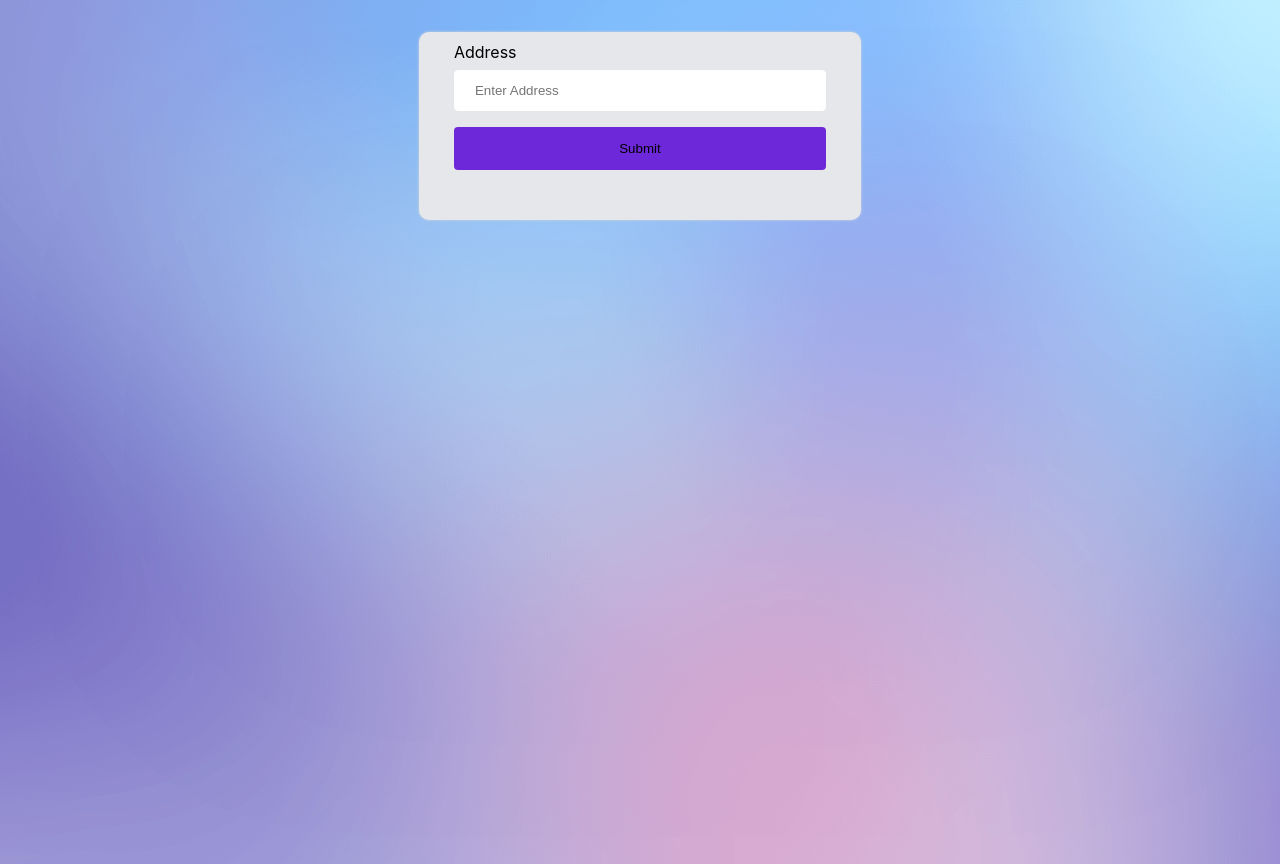
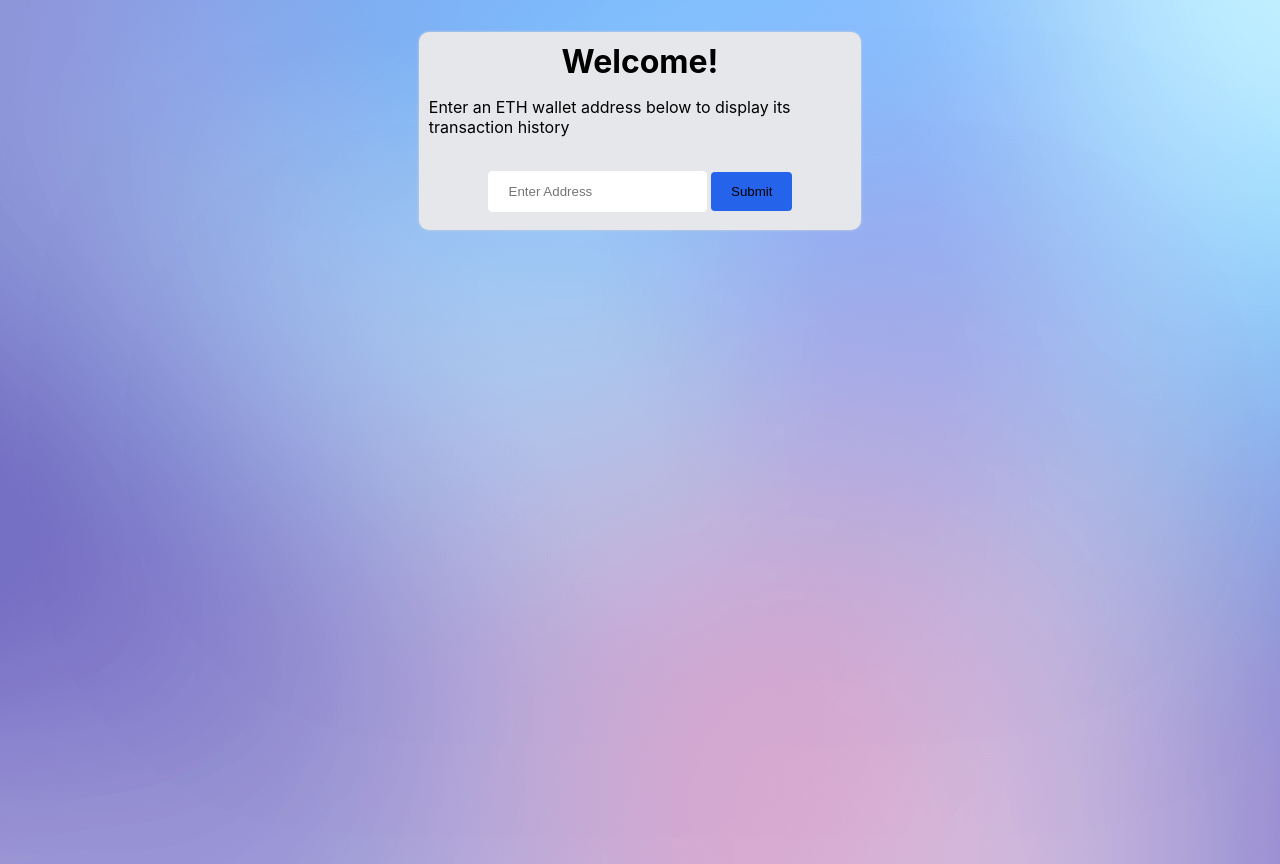
Before and after one commit to lgingerich/eth-txn-data, a Flask app: template app/templates/index.html in a window 1280 px wide. Run offline with Flask 2, Linux system fonts and the light colour scheme; the template is opened without the code that fills it, so the values that code supplies are empty.

Commit message:
Single Page - Working

```diff
--- a/app/routes.py
+++ b/app/routes.py
@@ -1,10 +1,11 @@
-from flask import render_template
+from flask import request, render_template
 from app import app
 from .query import txnQuery
 
-@app.route('/')
+####------render default webpage ----####
+@app.route('/', methods=['POST', 'GET'])
 def index():
     return render_template(
         'index.html',
-        txnData = txnQuery(),
+        txnData = txnQuery()
         )
--- a/app/static/styles/style.css
+++ b/app/static/styles/style.css
@@ -1,9 +1,38 @@
+html,
+body,
+blockquote,
+code,
+h1,
+h2,
+h3,
+h4,
+h5,
+h6,
+p,
+pre {
+	margin: 0;
+	padding: 0;
+}
+button,
+fieldset,
+form,
+input,
+legend,
+textarea,
+select {
+	margin: 0;
+	padding: 0;
+}
+
 header {
 	/* margin: 0; */
 	font-family: -apple-system, BlinkMacSystemFont, "Segoe UI", "Roboto", "Oxygen", "Ubuntu", "Cantarell", "Fira Sans", "Droid Sans",
 		"Helvetica Neue", sans-serif;
 	-webkit-font-smoothing: antialiased;
 	-moz-osx-font-smoothing: grayscale;
+	display: flex;
+	justify-content: center;
+	align-items: start;
 }
 
 body {
@@ -25,6 +54,14 @@ body {
 	background-size: cover;
 }
 
+h1,
+p {
+	display: flex;
+	justify-content: center;
+	align-items: start;
+	padding-bottom: 16px;
+}
+
 .dataContainer {
 	display: flex;
 	flex-direction: column;
@@ -41,11 +78,11 @@ body {
 	justify-content: center;
 	align-items: start;
 	width: 100%;
-	padding-bottom: 32px;
+	padding-top: 10px;
 }
 
 input[type="text"] {
-	width: 100%;
+	/* width: 100%; */
 	padding: 12px 20px;
 	margin: 8px 0;
 	display: inline-block;
@@ -55,17 +92,13 @@ input[type="text"] {
 }
 
 input[type="submit"] {
-	width: 100%;
-	background-color: rgba(109, 40, 217); /* CSS Tailwind bg-purple-700 */
-	padding: 14px 20px;
+	/* width: 172px; */
+	background-color: #2563eb; /* CSS Tailwind bg-blue-600 */
+	padding: 12px 20px;
 	margin: 8px 0;
 	border: none;
 	border-radius: 4px;
 	cursor: pointer;
-}
-
-input[type="submit"]:hover {
-	background-color: rgba(109, 40, 217); /* CSS Tailwind bg-purple-700 */
 }
 
 .txnContainer {
--- a/app/templates/index.html
+++ b/app/templates/index.html
@@ -5,19 +5,15 @@
 		<meta http-equiv="X-UA-Compatible" content="IE=edge" />
 		<meta name="viewport" content="width=device-width, initial-scale=1.0" />
 		<link rel="stylesheet" type="text/css" href="{{ url_for('static',filename='styles/style.css') }}" />
-		<title>Document</title>
+		<title>Home | ETH Txn Data</title>
 	</head>
 
 	<body>
-		<!-- <header>
-			<p>
-				Welcome! Enter your ETH wallet address below and your transaction history will be displayed.
-			</p>
-		</header> -->
 		<div class="dataContainer">
+			<h1>Welcome!</h1>
+			<p>Enter an ETH wallet address below to display its transaction history</p>
 			<div class="addressContainer">
-				<form>
-					<label for="address">Address</label>
+				<form method="post">
 					<input type="text" id="address" name="Address" placeholder="Enter Address" />
 					<input type="submit" value="Submit" />
 				</form>
```
Also changed, not shown: app/test.py (line endings or trailing spaces).
